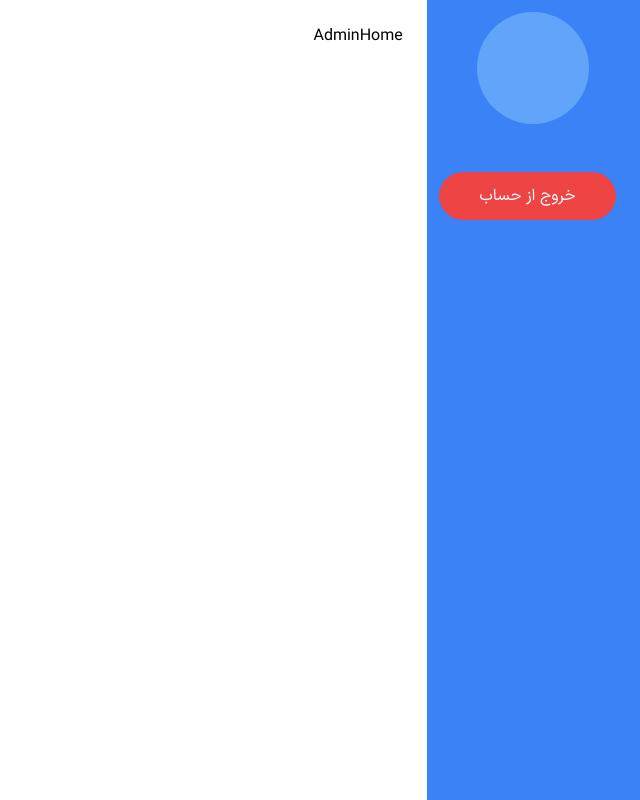
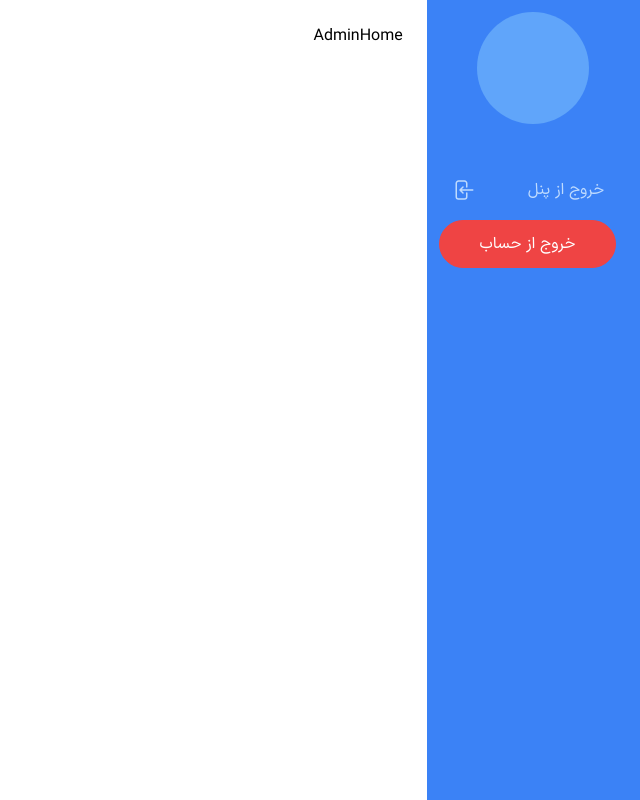
Before and after one commit to Apple-Service-ir/AppleService-RepairProject-FrontEnd, a React (Vite) app: page /admin in a window 1280 px wide. Shown: the whole page, without its empty margins (640-1280 px from the left). Built offline with nearby package versions, Linux system fonts and the light colour scheme; no server answers; sample sign-in values are in the browser's storage.

Commit message:
All rank added

```diff
--- a/src/components/SideBarLink/SideBarLink.jsx
+++ b/src/components/SideBarLink/SideBarLink.jsx
@@ -5,7 +5,7 @@ import AuthContext from '../../context/AuthContext'
 function SideBarLink({ link, title, svg, rank }) {
   const authContext = useContext(AuthContext)
 
-  if (rank.includes(authContext.userInfo.role)) {
+  if (rank == "all" || rank.includes(authContext.userInfo.role)) {
     return (
       <NavLink
         to={link}
--- a/src/pages/Dashboards/AdminDashboard.jsx
+++ b/src/pages/Dashboards/AdminDashboard.jsx
@@ -64,7 +64,7 @@ function AdminDashboard() {
                 <path className='duration-0' strokeLinecap="round" strokeLinejoin="round" d="M15.75 9V5.25A2.25 2.25 0 0013.5 3h-6a2.25 2.25 0 00-2.25 2.25v13.5A2.25 2.25 0 007.5 21h6a2.25 2.25 0 002.25-2.25V15M12 9l-3 3m0 0l3 3m-3-3h12.75" />
               </svg>
             )}
-            rank={['admin', 'supporter']}
+            rank={'all'}
           />
           <div className="w-full z-50 px-3">
             <button className='btn btn-danger w-full'>خروج از حساب</button>
```
